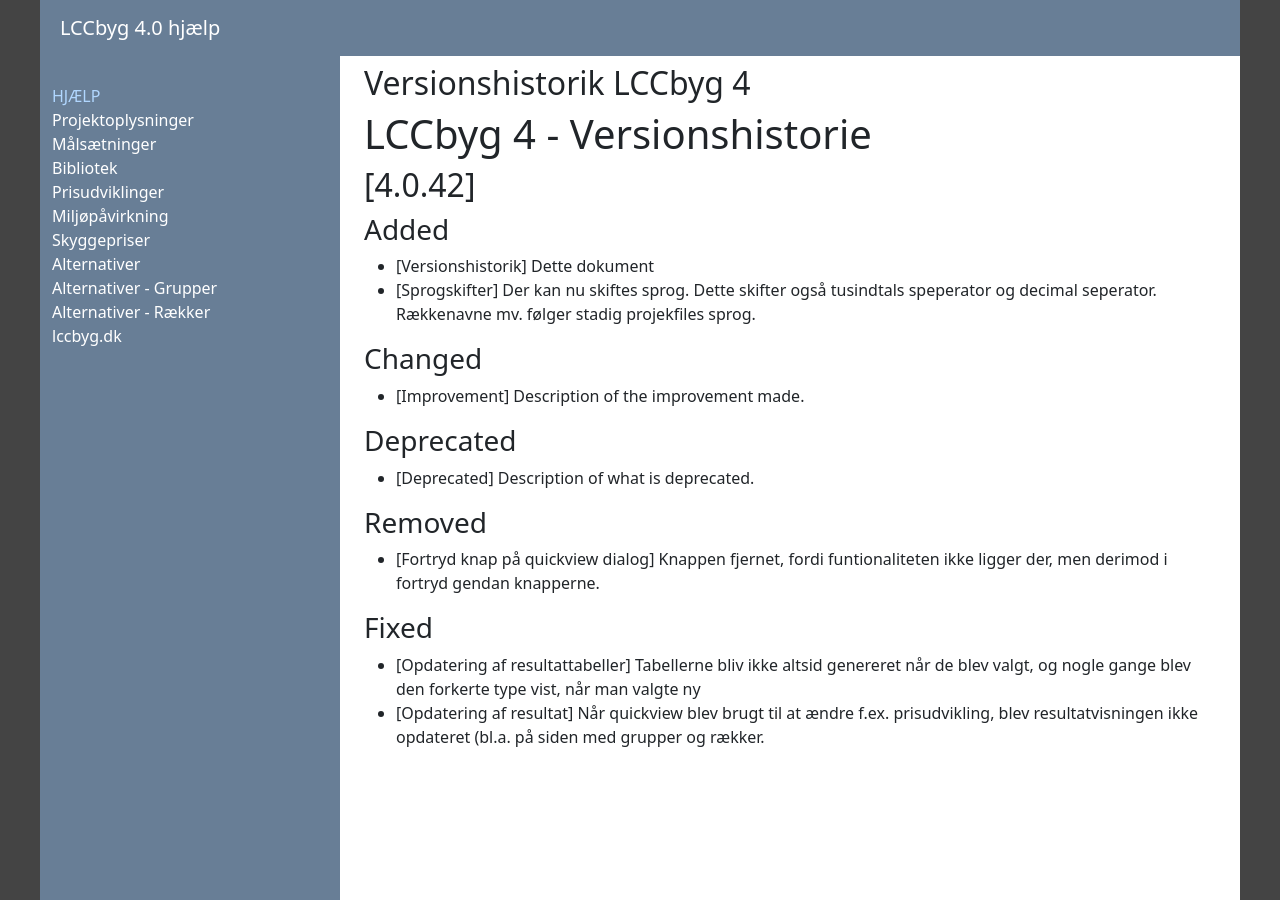
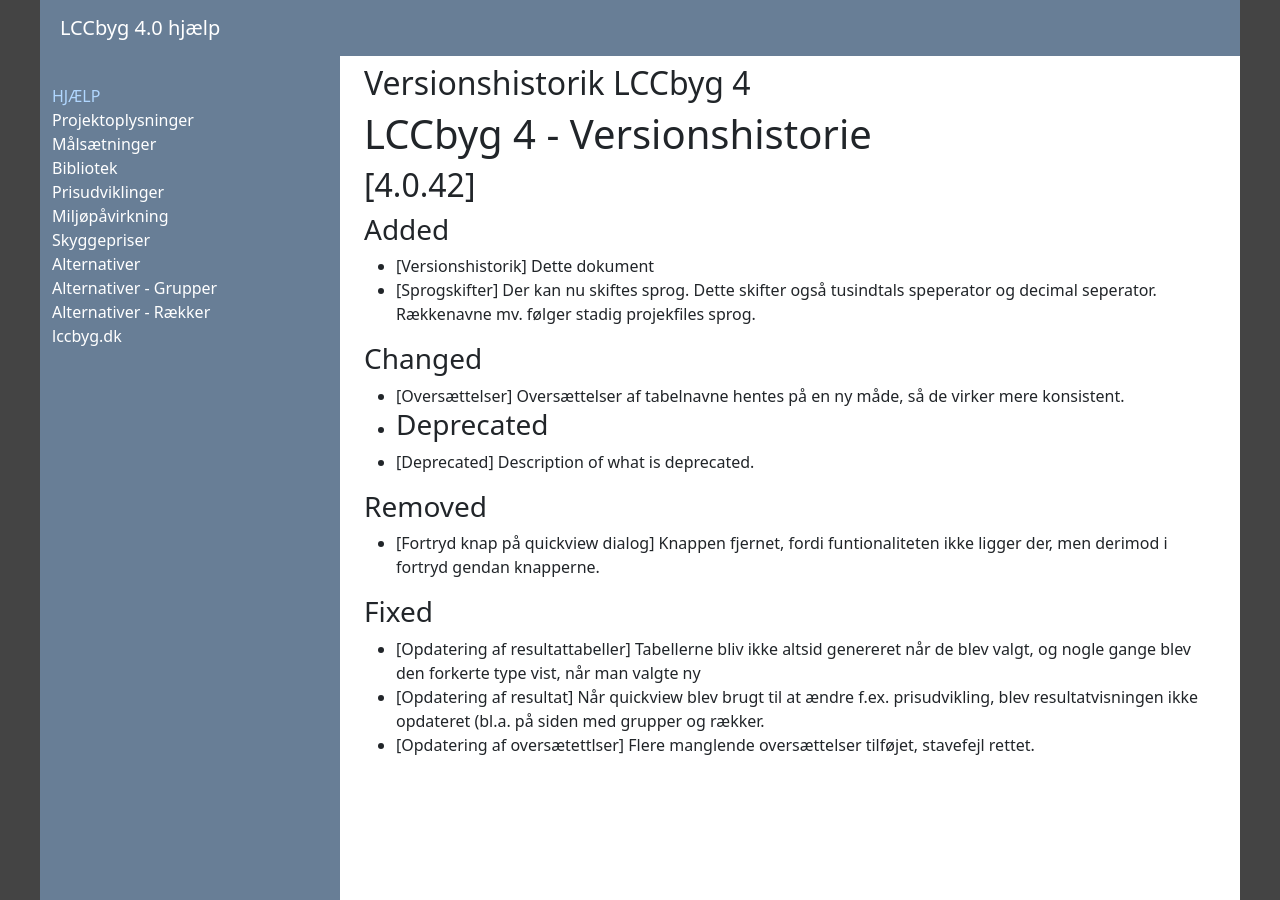
Before and after one commit to LccBuild/lccbyg-docs, a Jekyll site: the page built from docs/help/40/da/versionhistory.md, in a window 1280 px wide. Built offline with Jekyll 4.4.1, drawn with Linux system fonts in a browser that asks for light colours.

Commit message:
Update versionhistory.md

```diff
--- a/docs/help/40/da/versionhistory.md
+++ b/docs/help/40/da/versionhistory.md
@@ -13,8 +13,8 @@ date: "2024-01-01"
 - [Sprogskifter] Der kan nu skiftes sprog. Dette skifter også tusindtals speperator og decimal seperator. Rækkenavne mv. følger stadig projekfiles sprog.
 
 ### Changed
-- [Improvement] Description of the improvement made.
-
+- [Oversættelser] Oversættelser af tabelnavne hentes på en ny måde, så de virker mere konsistent.
+-
 ### Deprecated
 - [Deprecated] Description of what is deprecated.
 
@@ -24,3 +24,4 @@ date: "2024-01-01"
 ### Fixed
 - [Opdatering af resultattabeller] Tabellerne bliv ikke altsid genereret når de blev valgt, og nogle gange blev den forkerte type vist, når man valgte ny
 - [Opdatering af resultat] Når quickview blev brugt til at ændre f.ex. prisudvikling, blev resultatvisningen ikke opdateret (bl.a. på siden med grupper og rækker.
+- [Opdatering af oversætettlser] Flere manglende oversættelser tilføjet, stavefejl rettet.
```
